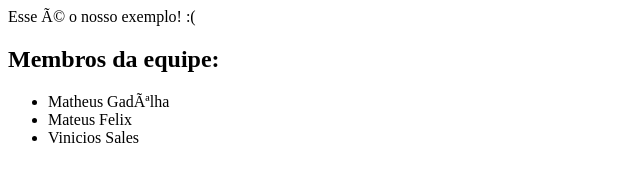
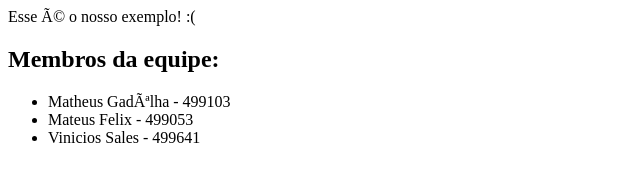
Before and after one commit to niciuoss/Gerencia2020.2, a plain HTML site: page index.html in a window 1280 px wide. Shown: the whole page, without its empty margins (0-640 px from the left). Drawn offline with Linux system fonts and the light colour scheme.

Commit message:
matrciula

```diff
--- a/index.html
+++ b/index.html
@@ -10,9 +10,9 @@ Esse é o nosso exemplo! :(
 
 <h2>Membros da equipe:</h2>
 <ul>
-	<li>Matheus Gadêlha</li>
-	<li>Mateus Felix</li>
-	<li>Vinicios Sales</li>
+	<li>Matheus Gadêlha - 499103</li>
+	<li>Mateus Felix - 499053</li>
+	<li>Vinicios Sales - 499641</li>
 </ul>
 </body>
 </html>
```
